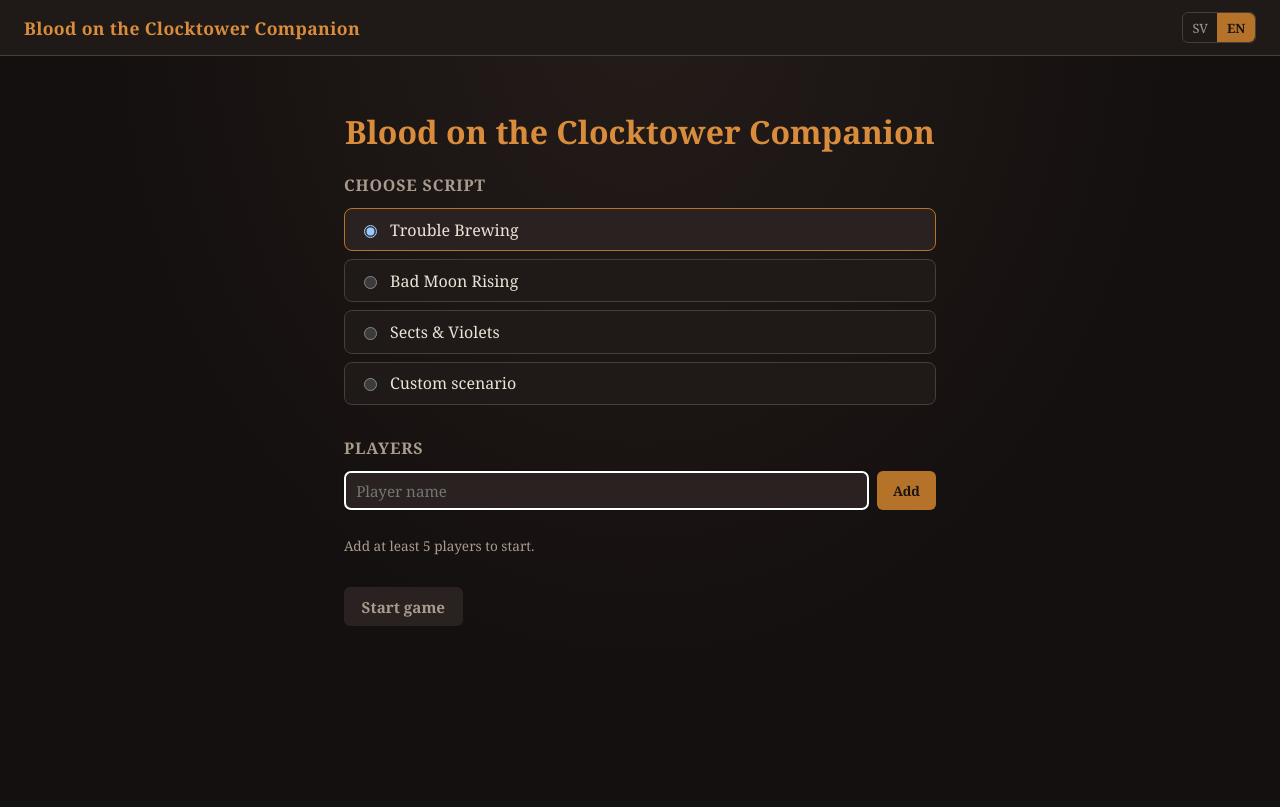
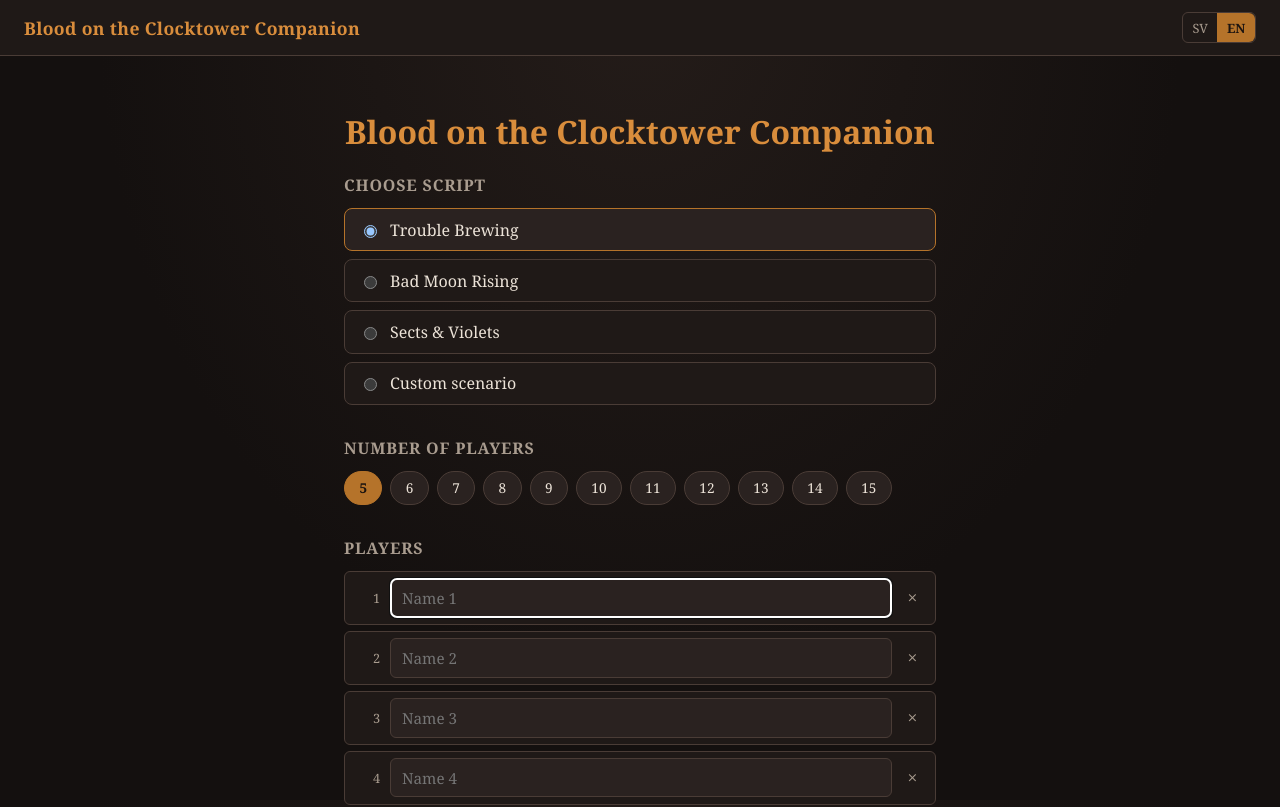
Before and after one commit to antonwestman/bloodontheclocktower, a React (Vite) app: page / in a window 1280 px wide. Shown: the top 807 px of the page. Built offline with nearby package versions, Linux system fonts and the light colour scheme.

Commit message:
Add role distribution guidance

```diff
--- a/src/App.tsx
+++ b/src/App.tsx
@@ -7,7 +7,9 @@
 import { PlayerPanel } from "./components/PlayerPanel";
 import { ImportScenarioModal } from "./components/ImportScenarioModal";
 import type { ImportStatus } from "./components/ImportScenarioModal";
+import { RoleDistributionStatus } from "./components/RoleDistributionStatus";
 import { gameRoles, scriptDisplayName } from "./data/scriptRoles";
+import { assignedDistribution, requiredDistribution } from "./data/distribution";
 import { clearSharedScenarioParam, decodeScenario, readSharedScenarioParam } from "./lib/shareScenario";
 import type { CustomRole } from "./types";
 import { t } from "./i18n";
@@ -65,6 +67,9 @@
   const selectedPlayer = game?.players.find((p) => p.id === selectedId) ?? null;
   const activeRoles = game ? gameRoles(game.script, lang) : [];
   const roleById = (roleId: string | null) => activeRoles.find((r) => r.id === roleId);
+  const assignedRoleIds = game ? game.players.map((p) => p.roleId).filter((id): id is string => id !== null) : [];
+  const required = game ? requiredDistribution(game.players.length, assignedRoleIds) : null;
+  const assigned = game ? assignedDistribution(game.players, roleById) : null;
 
   const handleReset = () => {
     if (window.confirm(t(lang, "resetConfirm"))) {
@@ -185,6 +190,8 @@
               </form>
             </div>
 
+            {required && assigned && <RoleDistributionStatus lang={lang} required={required} assigned={assigned} />}
+
             {game.players.length === 0 ? (
               <p className="hint">{t(lang, "needAtLeastPlayers")}</p>
             ) : (
--- /dev/null
+++ b/src/components/RoleDistributionStatus.tsx
@@ -0,0 +1,40 @@
+import type { Lang } from "../types";
+import type { TeamCounts } from "../data/distribution";
+import { TEAM_ORDER } from "../data/roles";
+import { t, TEAM_LABEL } from "../i18n";
+
+interface Props {
+  lang: Lang;
+  required: TeamCounts;
+  assigned: TeamCounts;
+}
+
+export function RoleDistributionStatus({ lang, required, assigned }: Props) {
+  const allSatisfied = TEAM_ORDER.every((team) => assigned[team] === required[team]);
+
+  return (
+    <div className="distribution-status">
+      <div className="distribution-rows">
+        {TEAM_ORDER.map((team) => {
+          const need = required[team];
+          const have = assigned[team];
+          const state = have === need ? "ok" : have < need ? "under" : "over";
+          return (
+            <div key={team} className={`distribution-row state-${state}`}>
+              <span className="distribution-team">{TEAM_LABEL[lang][team]}</span>
+              <span className="distribution-count">
+                {have}/{need}
+              </span>
+              <span className="distribution-icon" aria-hidden="true">
+                {state === "ok" ? "✓" : state === "under" ? "▲" : "!"}
+              </span>
+            </div>
+          );
+        })}
+      </div>
+      <p className={`distribution-summary ${allSatisfied ? "satisfied" : ""}`}>
+        {t(lang, allSatisfied ? "distributionSatisfied" : "distributionUnsatisfied")}
+      </p>
+    </div>
+  );
+}
--- a/src/components/SetupScreen.tsx
+++ b/src/components/SetupScreen.tsx
@@ -16,32 +16,38 @@
 
 const BUILTIN_IDS = Object.keys(SCRIPTS) as BuiltinScriptId[];
 const MIN_PLAYERS = 5;
+const MAX_PLAYERS = 15;
+const PLAYER_COUNTS = Array.from({ length: MAX_PLAYERS - MIN_PLAYERS + 1 }, (_, i) => MIN_PLAYERS + i);
 
 export function SetupScreen({ lang, customScripts, onSaveScript, onDeleteScript, onStart }: Props) {
   const [choice, setChoice] = useState<ScriptChoice>("tb");
   const [customDraft, setCustomDraft] = useState<{ name: string; roles: CustomRole[] }>({ name: "", roles: [] });
-  const [names, setNames] = useState<string[]>([]);
-  const [nameInput, setNameInput] = useState("");
+  const [names, setNames] = useState<string[]>(new Array(MIN_PLAYERS).fill(""));
 
-  const addName = () => {
-    const trimmed = nameInput.trim();
-    if (!trimmed) return;
-    setNames((prev) => [...prev, trimmed]);
-    setNameInput("");
+  const setPlayerCount = (count: number) => {
+    setNames((prev) => {
+      const next = prev.slice(0, count);
+      while (next.length < count) next.push("");
+      return next;
+    });
   };
 
-  const removeName = (index: number) => {
-    setNames((prev) => prev.slice(0, index).concat(prev.slice(index + 1)));
+  const updateName = (index: number, value: string) => {
+    setNames((prev) => prev.map((n, i) => (i === index ? value : n)));
   };
 
-  const canStart = names.length >= MIN_PLAYERS;
+  const removeSlot = (index: number) => {
+    setNames((prev) => (prev.length > MIN_PLAYERS ? prev.filter((_, i) => i !== index) : prev));
+  };
+
+  const canStart = names.every((n) => n.trim().length > 0);
 
   const handleStart = () => {
     const script: ScriptRef =
       choice === "custom"
         ? { kind: "custom", id: crypto.randomUUID(), name: customDraft.name || t(lang, "customScenario"), roles: customDraft.roles }
         : { kind: "builtin", id: choice };
-    onStart(script, names);
+    onStart(script, names.map((n) => n.trim()));
   };
 
   return (
@@ -81,32 +87,39 @@
       </section>
 
       <section className="setup-section">
+        <h2>{t(lang, "numberOfPlayers")}</h2>
+        <div className="start-from-choices">
+          {PLAYER_COUNTS.map((count) => (
+            <button
+              type="button"
+              key={count}
+              className={names.length === count ? "selected" : ""}
+              onClick={() => setPlayerCount(count)}
+            >
+              {count}
+            </button>
+          ))}
+        </div>
+      </section>
+
+      <section className="setup-section">
         <h2>{t(lang, "players")}</h2>
-        <form
-          className="add-player-form"
-          onSubmit={(e) => {
-            e.preventDefault();
-            addName();
-          }}
-        >
-          <input
-            type="text"
-            value={nameInput}
-            onChange={(e) => setNameInput(e.target.value)}
-            placeholder={t(lang, "playerNamePlaceholder")}
-            autoFocus
-          />
-          <button type="submit">{t(lang, "add")}</button>
-        </form>
-
         <ul className="player-list">
           {names.map((name, i) => (
-            <li key={`${name}-${i}`}>
-              <span>{name}</span>
+            <li key={i}>
+              <span className="player-slot-index">{i + 1}</span>
+              <input
+                type="text"
+                value={name}
+                onChange={(e) => updateName(i, e.target.value)}
+                placeholder={`${t(lang, "playerSlotPlaceholder")} ${i + 1}`}
+                autoFocus={i === 0}
+              />
               <button
                 type="button"
                 className="icon-button"
-                onClick={() => removeName(i)}
+                onClick={() => removeSlot(i)}
+                disabled={names.length <= MIN_PLAYERS}
                 aria-label={t(lang, "removePlayer")}
               >
                 ×
--- /dev/null
+++ b/src/data/distribution.ts
@@ -0,0 +1,44 @@
+import type { Player, Team } from "../types";
+import { distributionModifierFor } from "./roles";
+import type { DisplayRole } from "./scriptRoles";
+
+export type TeamCounts = Record<Team, number>;
+
+// The official townsfolk/outsider/minion/demon split for a given table size
+// (5-15 players is the officially supported range, but the formula holds
+// for larger tables too — it's the same scaling rule the game itself uses).
+export function baseDistribution(playerCount: number): TeamCounts {
+  const n = Math.max(playerCount, 5);
+  const demon = 1;
+  const minion = 1 + Math.floor(Math.max(0, n - 7) / 3);
+  const outsider = n <= 6 ? n - 5 : (n - 7) % 3;
+  const townsfolk = n - outsider - minion - demon;
+  return { townsfolk, outsider, minion, demon };
+}
+
+function addCounts(a: TeamCounts, b: Partial<TeamCounts>): TeamCounts {
+  return {
+    townsfolk: a.townsfolk + (b.townsfolk ?? 0),
+    outsider: a.outsider + (b.outsider ?? 0),
+    minion: a.minion + (b.minion ?? 0),
+    demon: a.demon + (b.demon ?? 0),
+  };
+}
+
+// The base split, shifted by any in-play characters that change it
+// (e.g. the Baron trades 2 Townsfolk for 2 Outsiders).
+export function requiredDistribution(playerCount: number, assignedRoleIds: string[]): TeamCounts {
+  return assignedRoleIds.reduce((counts, roleId) => {
+    const modifier = distributionModifierFor(roleId);
+    return modifier ? addCounts(counts, modifier) : counts;
+  }, baseDistribution(playerCount));
+}
+
+export function assignedDistribution(players: Player[], roleById: (id: string | null) => DisplayRole | undefined): TeamCounts {
+  const counts: TeamCounts = { townsfolk: 0, outsider: 0, minion: 0, demon: 0 };
+  for (const player of players) {
+    const role = roleById(player.roleId);
+    if (role) counts[role.team] += 1;
+  }
+  return counts;
+}
--- a/src/data/roles.ts
+++ b/src/data/roles.ts
@@ -101,7 +101,7 @@
   { id: "baron", name: "Baron", team: "minion", script: "tb", ability: {
     sv: "Extra Outsiders läggs till i spelet vid start.",
     en: "There are extra Outsiders in play.",
-  }},
+  }, distributionModifier: { outsider: 2, townsfolk: -2 }},
   { id: "imp", name: "Imp", team: "demon", script: "tb", ability: {
     sv: "Varje natt (utom den första) dödar du en spelare. Dödar du dig själv blir en Minion den nya Imp.",
     en: "Each night (except the first), choose a player: they die. If you kill yourself, a Minion becomes the Imp.",
@@ -325,4 +325,11 @@
   return ROLES.find((r) => r.id === id);
 }
 
+// Custom scenarios preserve an official role's id when it's added from the
+// catalog, so this lookup works for both builtin games and custom ones —
+// purely user-invented roles simply won't match anything here.
+export function distributionModifierFor(roleId: string) {
+  return roleById(roleId)?.distributionModifier;
+}
+
 export const TEAM_ORDER: Role["team"][] = ["townsfolk", "outsider", "minion", "demon"];
--- a/src/i18n.ts
+++ b/src/i18n.ts
@@ -76,6 +76,11 @@
   importScenarioInvalid: "Länken kunde inte läsas som ett giltigt scenario.",
   importScenarioCharacters: "karaktärer",
   importButton: "Importera",
+  numberOfPlayers: "Antal spelare",
+  playerSlotPlaceholder: "Namn",
+  distributionTitle: "Rollfördelning",
+  distributionSatisfied: "Rollfördelningen är uppfylld.",
+  distributionUnsatisfied: "Rollfördelningen är inte uppfylld än.",
 };
 
 const en: Dict = {
@@ -152,6 +157,11 @@
   importScenarioInvalid: "This link couldn't be read as a valid scenario.",
   importScenarioCharacters: "characters",
   importButton: "Import",
+  numberOfPlayers: "Number of players",
+  playerSlotPlaceholder: "Name",
+  distributionTitle: "Role distribution",
+  distributionSatisfied: "Role distribution is satisfied.",
+  distributionUnsatisfied: "Role distribution isn't satisfied yet.",
 };
 
 const dictionaries: Record<Lang, Dict> = { sv, en };
--- a/src/index.css
+++ b/src/index.css
@@ -250,11 +250,24 @@
 .player-list li {
   display: flex;
   align-items: center;
+  gap: 0.6rem;
   justify-content: space-between;
   background: var(--bg-panel);
   border: 1px solid var(--border);
   border-radius: 6px;
   padding: 0.4rem 0.7rem;
+}
+
+.player-list li input[type="text"] {
+  flex: 1;
+}
+
+.player-slot-index {
+  color: var(--text-dim);
+  font-size: 0.8rem;
+  width: 1.5rem;
+  text-align: right;
+  flex-shrink: 0;
 }
 
 .hint {
@@ -313,6 +326,13 @@
 
 .start-from-choices button:hover {
   border-color: var(--accent);
+}
+
+.start-from-choices button.selected {
+  background: var(--accent);
+  border-color: var(--accent);
+  color: #1a1310;
+  font-weight: 700;
 }
 
 .roster-list {
@@ -500,6 +520,75 @@
   color: var(--accent-strong);
   font-weight: 700;
   letter-spacing: 0.03em;
+}
+
+/* Role distribution status */
+
+.distribution-status {
+  margin-bottom: 1.25rem;
+  padding: 0.75rem 1rem;
+  border: 1px solid var(--border);
+  border-radius: 8px;
+  background: var(--bg-panel);
+}
+
+.distribution-rows {
+  display: flex;
+  flex-wrap: wrap;
+  gap: 0.6rem;
+}
+
+.distribution-row {
+  display: flex;
+  align-items: center;
+  gap: 0.4rem;
+  padding: 0.3rem 0.6rem;
+  border-radius: 999px;
+  border: 1px solid var(--border);
+  background: var(--bg-elevated);
+  font-size: 0.85rem;
+}
+
+.distribution-team {
+  color: var(--text-dim);
+}
+
+.distribution-count {
+  font-weight: 700;
+}
+
+.distribution-icon {
+  font-size: 0.8rem;
+}
+
+.distribution-row.state-ok {
+  border-color: var(--team-outsider);
+}
+
+.distribution-row.state-ok .distribution-icon {
+  color: var(--team-outsider);
+}
+
+.distribution-row.state-under .distribution-icon {
+  color: var(--accent-strong);
+}
+
+.distribution-row.state-over {
+  border-color: var(--danger);
+}
+
+.distribution-row.state-over .distribution-icon {
+  color: var(--danger);
+}
+
+.distribution-summary {
+  margin: 0.5rem 0 0;
+  font-size: 0.85rem;
+  color: var(--text-dim);
+}
+
+.distribution-summary.satisfied {
+  color: var(--team-outsider);
 }
 
 /* Circle */
--- a/src/types/index.ts
+++ b/src/types/index.ts
@@ -6,12 +6,17 @@
 
 export type LocalizedText = Record<Lang, string>;
 
+// How a role shifts the standard townsfolk/outsider/minion/demon split when
+// it's in play — e.g. the Baron adds 2 Outsiders (at the cost of 2 Townsfolk).
+export type DistributionModifier = Partial<Record<Team, number>>;
+
 export interface Role {
   id: string;
   name: string;
   team: Team;
   script: BuiltinScriptId;
   ability: LocalizedText;
+  distributionModifier?: DistributionModifier;
 }
 
 // A role inside a custom scenario. Ability text is plain (not localized) —
```
